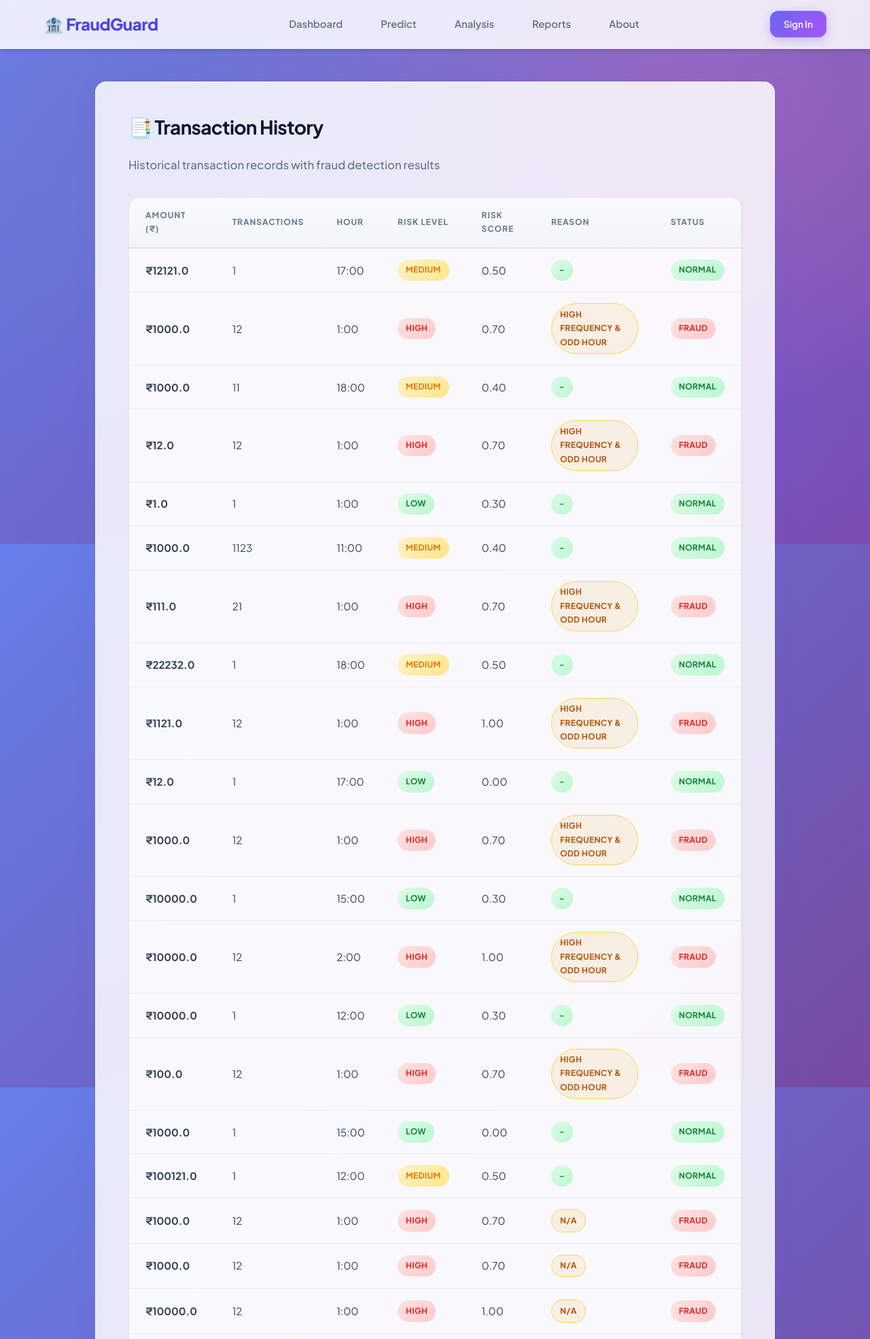
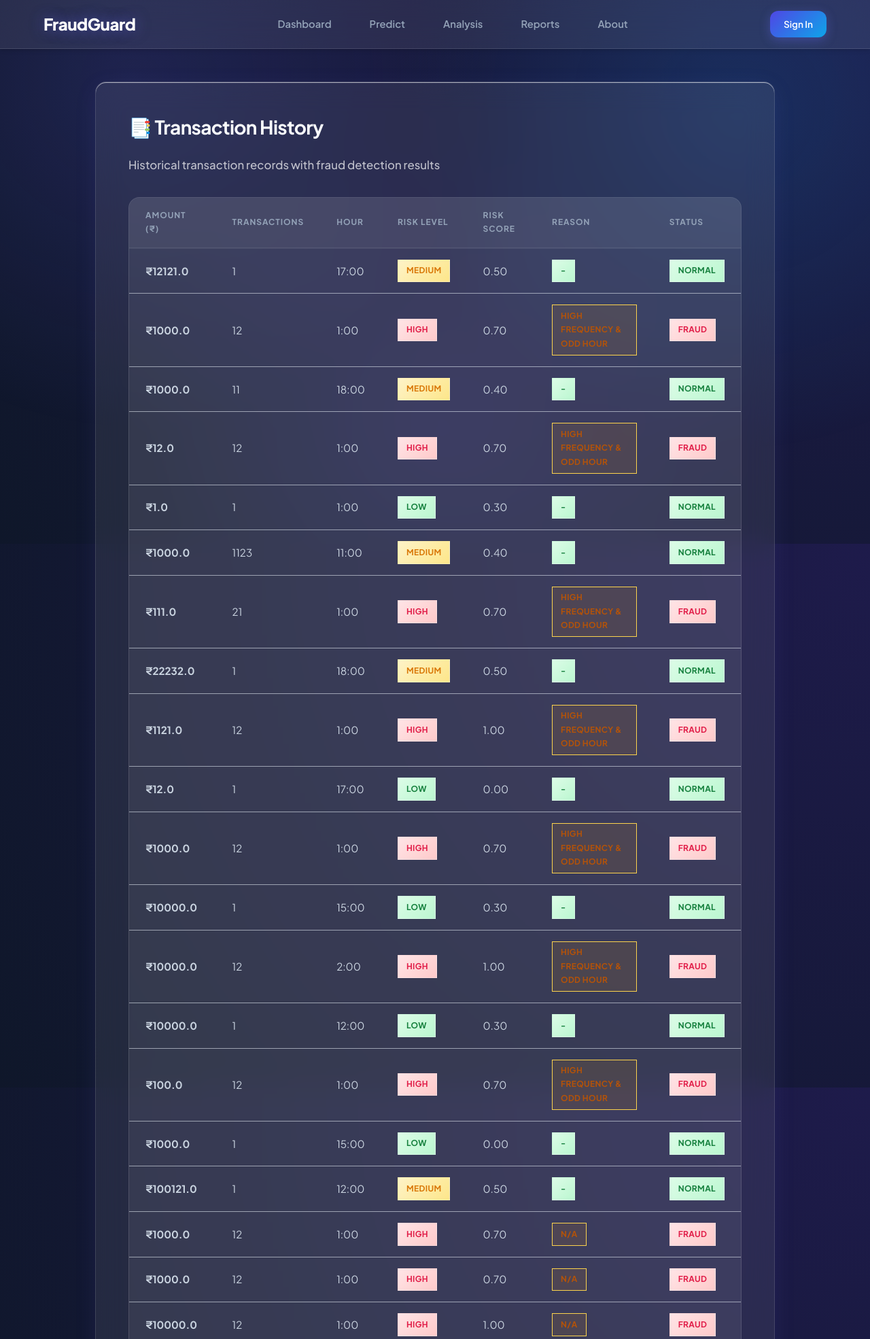
Before and after one commit to aaradhyabele/django_project, a Django app: page /report/ in a window 1280 px wide. Shown: the top 1970 px of the page at 68% size. Run offline with Django 5.2, Linux system fonts and the light colour scheme; data comes from the database, SQL or seed files in the repository; both versions use the stored data as it was after the commit.

Commit message:
UI enhanced

```diff
--- a/core/static/core/style.css
+++ b/core/static/core/style.css
@@ -10,32 +10,32 @@
     --primary: #6366f1;
     --primary-light: #818cf8;
     --primary-dark: #4f46e5;
-    --primary-gradient: linear-gradient(135deg, #6366f1 0%, #8b5cf6 50%, #a855f7 100%);
+    --primary-gradient: linear-gradient(135deg, #4f46e5 0%, #0ea5e9 100%);
 
     --accent: #0ea5e9;
     --accent-glow: #38bdf8;
 
-    /* Glass Backgrounds */
-    --glass-surface: rgba(255, 255, 255, 0.85);
-    --glass-surface-light: rgba(255, 255, 255, 0.6);
-    --glass-border: rgba(255, 255, 255, 0.7);
+    /* Glass Backgrounds - Adjusted for Dark Mode */
+    --glass-surface: rgba(255, 255, 255, 0.08);
+    --glass-surface-light: rgba(255, 255, 255, 0.04);
+    --glass-border: rgba(255, 255, 255, 0.12);
     --glass-blur: blur(20px);
-    --border-light: rgba(0, 0, 0, 0.08);
+    --border-light: rgba(255, 255, 255, 0.08);
 
-    /* Text */
-    --text-main: #0f172a;
-    --text-secondary: #334155;
-    --text-muted: #64748b;
-    --text-light: #94a3b8;
+    /* Text - Optimised for Dark Mode */
+    --text-main: #f8fafc;
+    --text-secondary: #cbd5e1;
+    --text-muted: #94a3b8;
+    --text-light: #64748b;
 
     /* Status Colors */
     --success-bg: #dcfce7;
     --success-text: #15803d;
     --success-border: #86efac;
 
-    --danger-bg: #fee2e2;
-    --danger-text: #dc2626;
-    --danger-border: #fca5a5;
+    --danger-bg: #fff1f2;
+    --danger-text: #e11d48;
+    --danger-border: #fda4af;
 
     --warning-bg: #fef3c7;
     --warning-text: #d97706;
@@ -94,8 +94,8 @@ body {
     -webkit-font-smoothing: antialiased;
     -moz-osx-font-smoothing: grayscale;
 
-    /* Premium Gradient Background */
-    background: linear-gradient(135deg, #667eea 0%, #764ba2 100%);
+    /* Premium Deep FinTech Background */
+    background: radial-gradient(circle at top right, #1e1b4b, #0f172a);
     background-attachment: fixed;
 }
 
@@ -107,10 +107,9 @@ body::before {
     right: 0;
     bottom: 0;
     background:
-        radial-gradient(ellipse at 20% 20%, rgba(120, 119, 198, 0.4) 0%, transparent 50%),
-        radial-gradient(ellipse at 80% 20%, rgba(255, 119, 198, 0.3) 0%, transparent 50%),
-        radial-gradient(ellipse at 40% 80%, rgba(99, 102, 241, 0.3) 0%, transparent 50%),
-        radial-gradient(ellipse at 80% 80%, rgba(139, 92, 246, 0.3) 0%, transparent 50%);
+        radial-gradient(circle at 15% 15%, rgba(99, 102, 241, 0.15) 0%, transparent 40%),
+        radial-gradient(circle at 85% 20%, rgba(14, 165, 233, 0.15) 0%, transparent 40%),
+        radial-gradient(circle at 50% 80%, rgba(79, 70, 229, 0.1) 0%, transparent 50%);
     pointer-events: none;
     z-index: -1;
 }
@@ -137,7 +136,8 @@ body::before {
 .brand {
     font-weight: 800;
     font-size: 1.5rem;
-    color: var(--primary-dark);
+    color: #ffffff;
+    text-shadow: 0 0 20px rgba(99, 102, 241, 0.5);
     text-decoration: none;
     display: flex;
     align-items: center;
@@ -310,7 +310,7 @@ h4 {
 }
 
 .subtitle {
-    color: var(--text-muted);
+    color: rgba(255, 255, 255, 0.7);
     font-size: 1.05rem;
     margin-bottom: var(--space-xl);
     font-weight: 500;
@@ -524,8 +524,8 @@ input::placeholder {
    TABLES
    ======================================== */
 .table-wrapper {
-    background: rgba(255, 255, 255, 0.7);
-    border: 1px solid var(--border-light);
+    background: var(--glass-surface);
+    border: 1px solid var(--glass-border);
     border-radius: var(--radius-lg);
     overflow: hidden;
     margin-top: var(--space-xl);
@@ -538,7 +538,7 @@ table {
 }
 
 thead {
-    background: linear-gradient(180deg, rgba(248, 250, 252, 0.95) 0%, rgba(241, 245, 249, 0.95) 100%);
+    background: rgba(255, 255, 255, 0.05);
 }
 
 th {
@@ -578,16 +578,16 @@ tbody tr:last-child td {
     display: inline-flex;
     align-items: center;
     padding: 0.35rem 0.75rem;
-    border-radius: 99px;
     font-size: 0.75rem;
     font-weight: 700;
     text-transform: uppercase;
     letter-spacing: 0.03em;
+    border: 1px solid rgba(255, 255, 255, 0.1);
 }
 
 .badge.fraud {
-    background: linear-gradient(135deg, #fee2e2, #fecaca);
-    color: var(--danger-text);
+    background: linear-gradient(135deg, #ffe4e6, #fecaca);
+    color: #e11d48;
 }
 
 .badge.normal {
--- a/core/templates/core/base.html
+++ b/core/templates/core/base.html
@@ -15,7 +15,7 @@
         rel="stylesheet">
 
     <!-- Main Stylesheet -->
-    <link rel="stylesheet" href="{% static 'core/style.css' %}">
+    <link rel="stylesheet" href="{% static 'core/style.css' %}?v=1.4">
     {% block extra_css %}{% endblock %}
 </head>
 
@@ -23,7 +23,7 @@
     <!-- Navigation -->
     <nav class="navbar">
         <a href="{% url 'home' %}" class="brand">
-            🏦 FraudGuard
+            FraudGuard
         </a>
 
         <div class="nav-links">
--- a/core/templates/core/home.html
+++ b/core/templates/core/home.html
@@ -7,7 +7,7 @@
 {% block content %}
 
 <div class="header-section">
-    <h1>🏦 Fraud Detection Dashboard</h1>
+    <h1>Fraud Detection Dashboard</h1>
     <p class="subtitle">Secure, Fast, and Reliable Transaction Monitoring Powered by Machine Learning</p>
 </div>
 
```
Also changed, not shown: other parts of core/static/core/style.css (+15 -15 lines), core/templates/core/fraud_analysis.html (+6 -4 lines), db.sqlite3.
